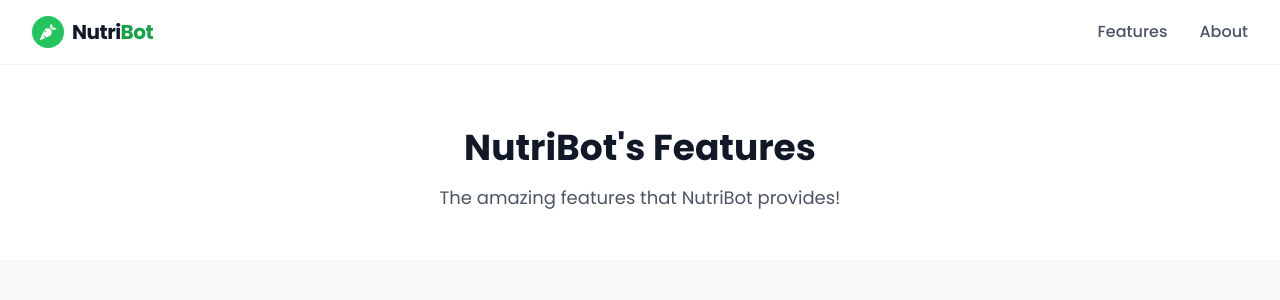
After one commit to JavSSH/scrumGang_simHackathon, a Flask app: page /features in a window 1280 px wide. The commit adds this page. Shown: the top 300 px of the page. Run offline with Flask 3, Linux system fonts and the light colour scheme; some libraries are stand-ins or nearby versions.

Commit message:
Tweaked frontend, added features page skeleton

```diff
--- a/static/styles.css
+++ b/static/styles.css
@@ -1,5 +1,16 @@
+html {
+    /* Forces the vertical scrollbar to always be visible, preventing layout shifts */
+    overflow-y: scroll;
+    /* Modern browsers only: reserves space without always showing the bar */
+    /* scrollbar-gutter: stable; */
+}
 
-/* Custom Scrollbar for Chat */
+body {
+    /* Ensure that body doesn't cause double scrollbars */
+    overflow-x: hidden;
+}
+
+/* Custom Scrollbar for Chat Window */
 .chat-scroll::-webkit-scrollbar {
     width: 6px;
 }
@@ -14,7 +25,7 @@
     background: #94a3b8;
 }
 
-/* Typing Animation */
+/* Animations */
 .typing-dot {
     animation: typing 1.4s infinite ease-in-out both;
 }
@@ -26,10 +37,10 @@
     40% { transform: scale(1); }
 }
 
-/* Float Animation for images */
 .float-anim {
     animation: float 6s ease-in-out infinite;
 }
+
 @keyframes float {
     0% { transform: translateY(0px); }
     50% { transform: translateY(-20px); }
--- a/templates/about.html
+++ b/templates/about.html
@@ -42,9 +42,9 @@
                 </div>
             </div>
 
-            <!-- Optional: Small Mission Statement below -->
+            <!-- Mission Statement -->
             <div class="mt-12 text-center">
-                <h3 class="text-xl font-semibold text-gray-900 mb-3">Our Mission</h3>
+                <h3 class="text-2xl font-semibold text-gray-900 mb-3">Our Mission</h3>
                 <p class="text-gray-600">
                     To provide instant, science-backed nutritional guidance that empowers you to make healthy choices without the confusion.
                 </p>
--- /dev/null
+++ b/templates/features.html
@@ -0,0 +1,13 @@
+{% extends "layout.html" %}
+
+{% block content %}
+<!-- Page Header -->
+<div class="bg-white pt-32 pb-12 border-b border-gray-100">
+    <div class="max-w-7xl mx-auto px-4 sm:px-6 lg:px-8 text-center">
+        <h1 class="text-4xl font-bold text-gray-900 mb-4">NutriBot's Features</h1>
+        <p class="text-lg text-gray-600 max-w-2xl mx-auto">
+            The amazing features that NutriBot provides!
+        </p>
+    </div>
+</div>
+{% endblock %}
--- a/templates/index.html
+++ b/templates/index.html
@@ -12,7 +12,7 @@
             <h1 class="text-4xl md:text-5xl lg:text-6xl font-bold leading-tight text-gray-900 mb-6">
                 Eat Smarter with <br>
                 <span class="text-leaf-600 relative inline-block">
-                    Real-time AI
+                    NutriBot AI!
                     <svg class="absolute w-full h-3 -bottom-1 left-0 text-leaf-200 -z-10" viewBox="0 0 100 10" preserveAspectRatio="none">
                         <path d="M0 5 Q 50 10 100 5" stroke="currentColor" stroke-width="8" fill="none" />
                     </svg>
@@ -21,14 +21,14 @@
             <p class="text-lg text-gray-600 mb-8 max-w-lg mx-auto lg:mx-0">
                 Track calories, get instant healthy recipes, and analyze your meal photos simply by chatting. Your pocket nutritionist is ready 24/7.
             </p>
-            <div class="flex flex-col sm:flex-row gap-4 justify-center lg:justify-start">
+            <!-- <div class="flex flex-col sm:flex-row gap-4 justify-center lg:justify-start">
                 <button onclick="document.getElementById('chat-input').focus()" class="px-8 py-3.5 rounded-xl bg-gray-900 text-white font-semibold hover:bg-gray-800 transition-all shadow-xl hover:shadow-2xl transform hover:-translate-y-1">
                     Start Chatting
                 </button>
                 <button class="px-8 py-3.5 rounded-xl bg-white text-gray-700 border border-gray-200 font-semibold hover:bg-gray-50 transition-all shadow-sm">
                     View Demo
                 </button>
-            </div>
+            </div> -->
         </div>
 
         <!-- Right Content (Chat Interface) -->
--- a/templates/layout.html
+++ b/templates/layout.html
@@ -63,7 +63,7 @@
 
                 <!-- Desktop Menu -->
                 <div class="hidden md:flex items-center space-x-8">
-                    <a href="#" class="text-gray-600 hover:text-leaf-600 transition-colors font-medium">Features</a>
+                    <a href="{{ url_for('features') }}" class="text-gray-600 hover:text-leaf-600 transition-colors font-medium">Features</a>
                     <a href="{{ url_for('about') }}" class="text-gray-600 hover:text-leaf-600 transition-colors font-medium">About</a>
                 </div>
 
```
